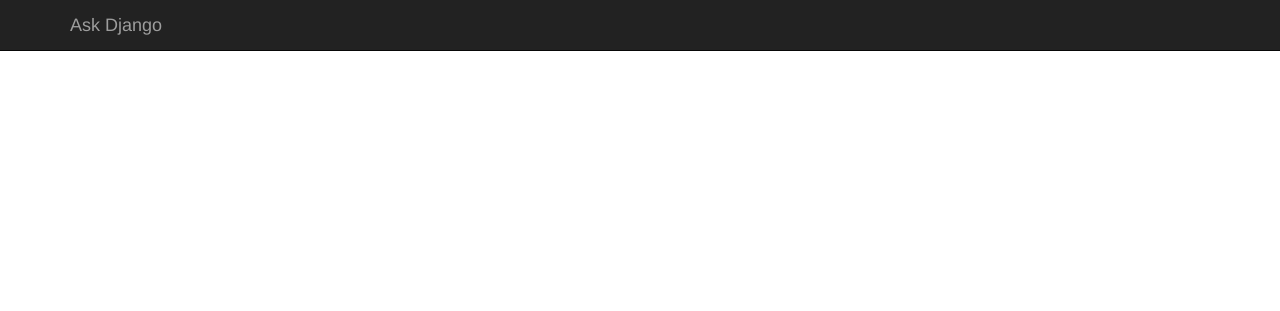
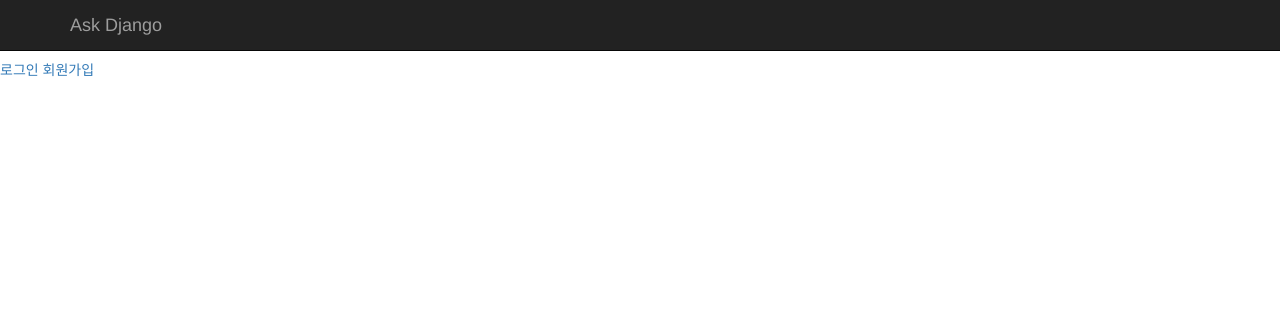
Before and after one commit to CodingSta/askdjango-4th, a Django app: template blog/templates/blog/base.html in a window 1280 px wide. Shown: the top 311 px of the page. Run offline with Django 3.2, Linux system fonts and the light colour scheme; the template is opened without the code that fills it, so the values that code supplies are empty; some libraries are stand-ins or nearby versions.

Commit message:
로그인/회원가입 URL 에 next 인자 지정

```diff
--- a/blog/templates/blog/base.html
+++ b/blog/templates/blog/base.html
@@ -48,6 +48,14 @@ body {
     </div>
 </div>
 
+{% if user.is_authenticated %}
+  {{ user }}
+  <a href="{% url "logout" %}?next={{ request.path }}">로그아웃</a>
+{% else %}
+  <a href="{% url "login" %}?next={{ request.path }}">로그인</a>
+  <a href="{% url "signup" %}">회원가입</a>
+{% endif %}
+
 {% if messages %}
     <div id="messages">
         {% for message in messages %}
```
